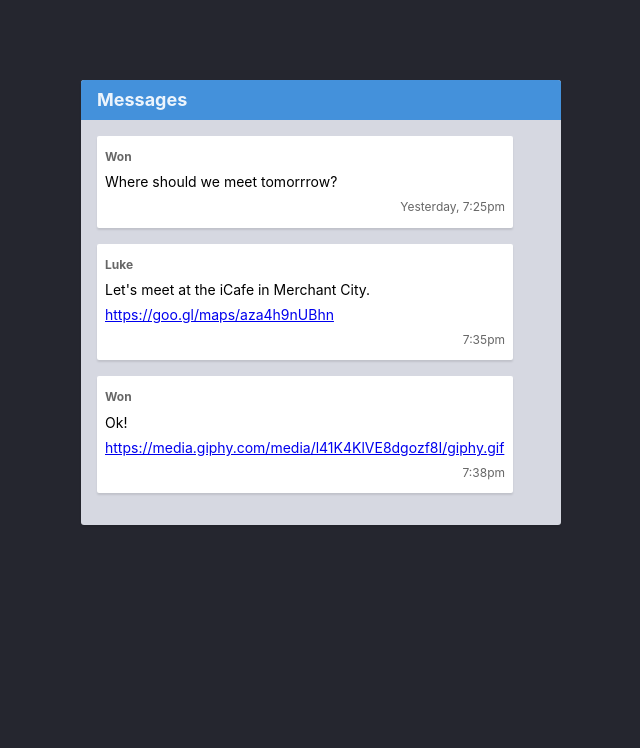
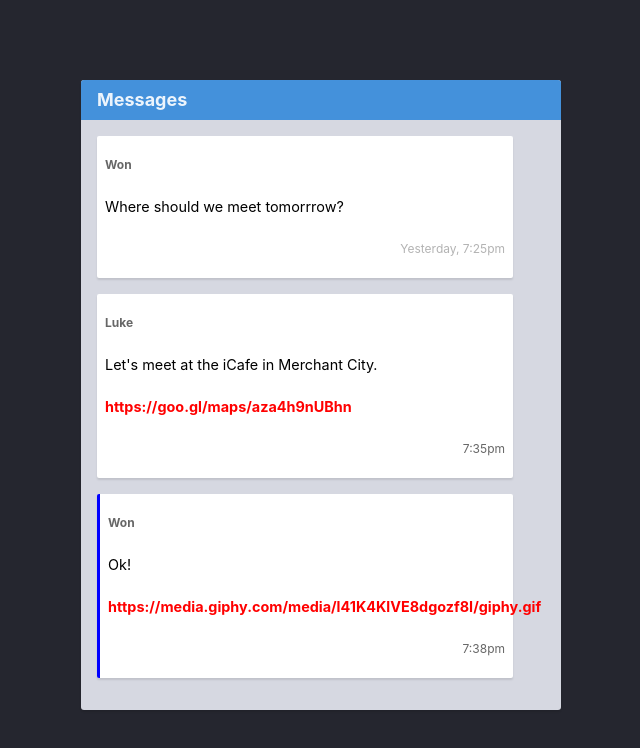
Before and after one commit to Tarraf2020/HTML-CSS-Git-Exercise-Tripoli, a website: page week-1/6-css-properties/index.html in a window 1280 px wide. Shown: the whole page, without its empty margins (319-959 px from the left). Drawn offline with Linux system fonts and the light colour scheme.

Commit message:
Completed 6-html-attributes exercise

```diff
--- a/week-1/6-css-properties/styles.css
+++ b/week-1/6-css-properties/styles.css
@@ -1 +1,20 @@
 /* Add your CSS code below */
+a {
+    color: red;
+    font-weight: bold;
+    list-style: none;
+    text-decoration: none;
+}
+.message__content {
+    font-size: 0.9rem;
+}
+.message--unread{
+    border-left: solid;
+    border-color: blue;
+}
+.message__time--old{
+opacity: 0.5;
+}
+.message{
+    line-height: 300%;
+}
```
